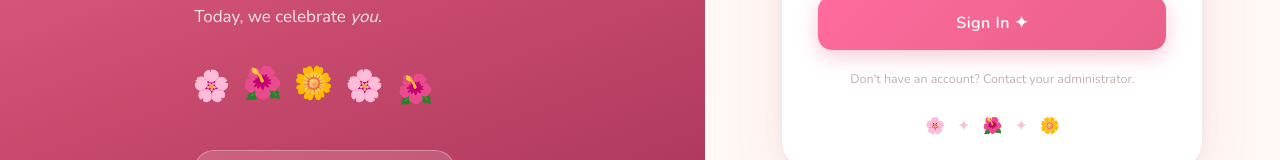
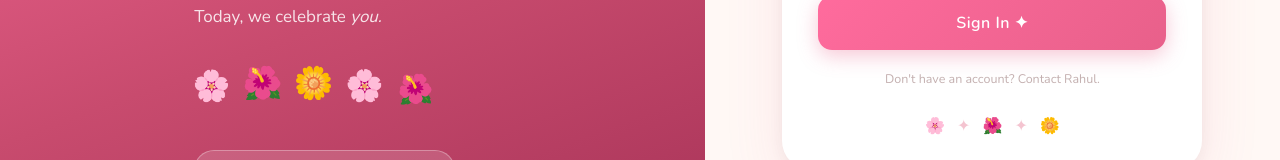
Before and after one commit to rahulnatarajank-del/vision-board, a React (Create React App) app: page / in a window 1280 px wide. Shown: the part 490-650 px from the top of the page. Built offline with nearby package versions, Linux system fonts and the light colour scheme; a web font is replaced by a local one.

Commit message:
Updated Contact

```diff
--- a/src/pages/LoginPage.jsx
+++ b/src/pages/LoginPage.jsx
@@ -146,7 +146,7 @@ export default function LoginPage({ onLogin }) {
 
           {/* Footer note */}
           <p style={styles.footerNote}>
-            Don't have an account? Contact your administrator.
+            Don't have an account? Contact Rahul.
           </p>
 
           {/* Decorative bottom */}
```
